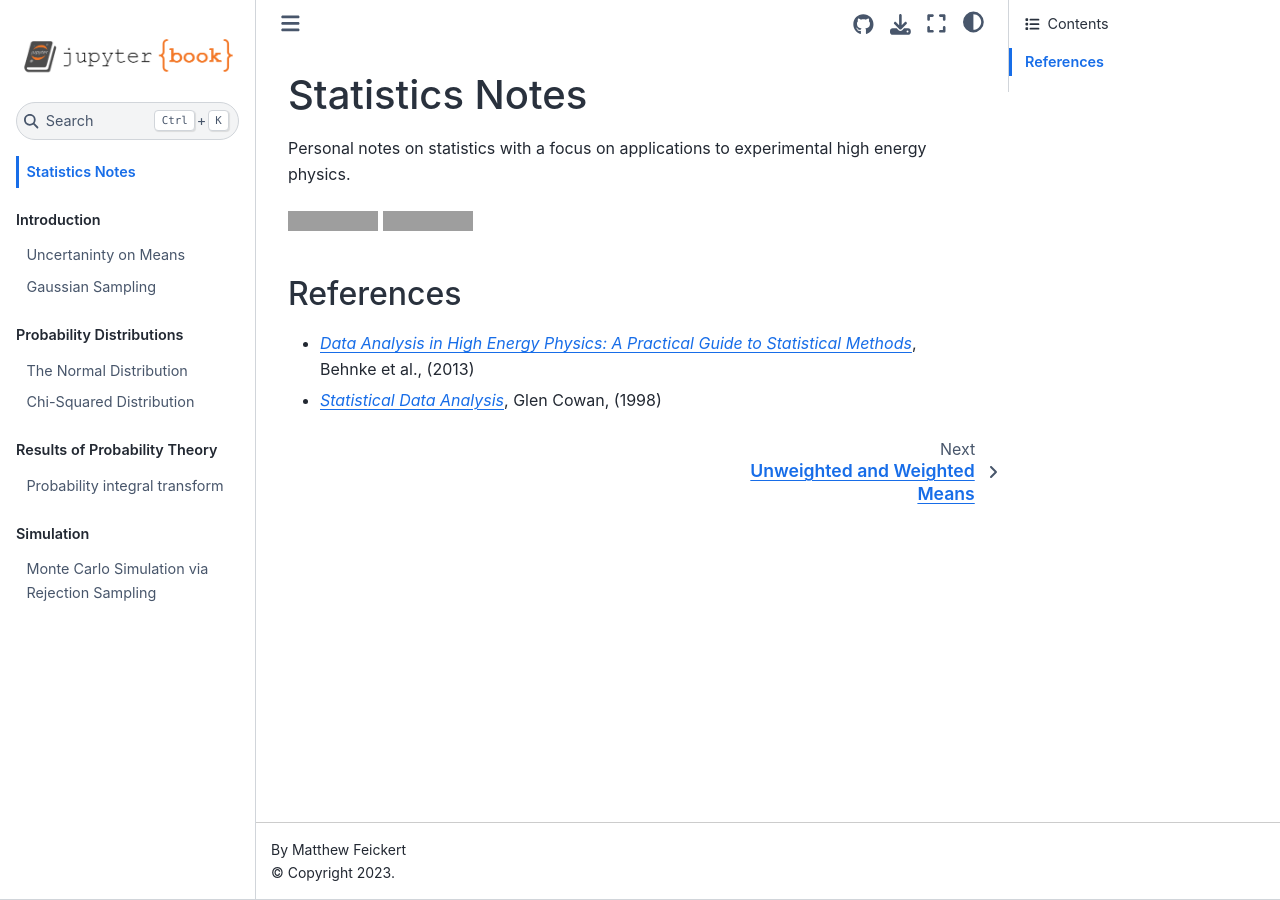
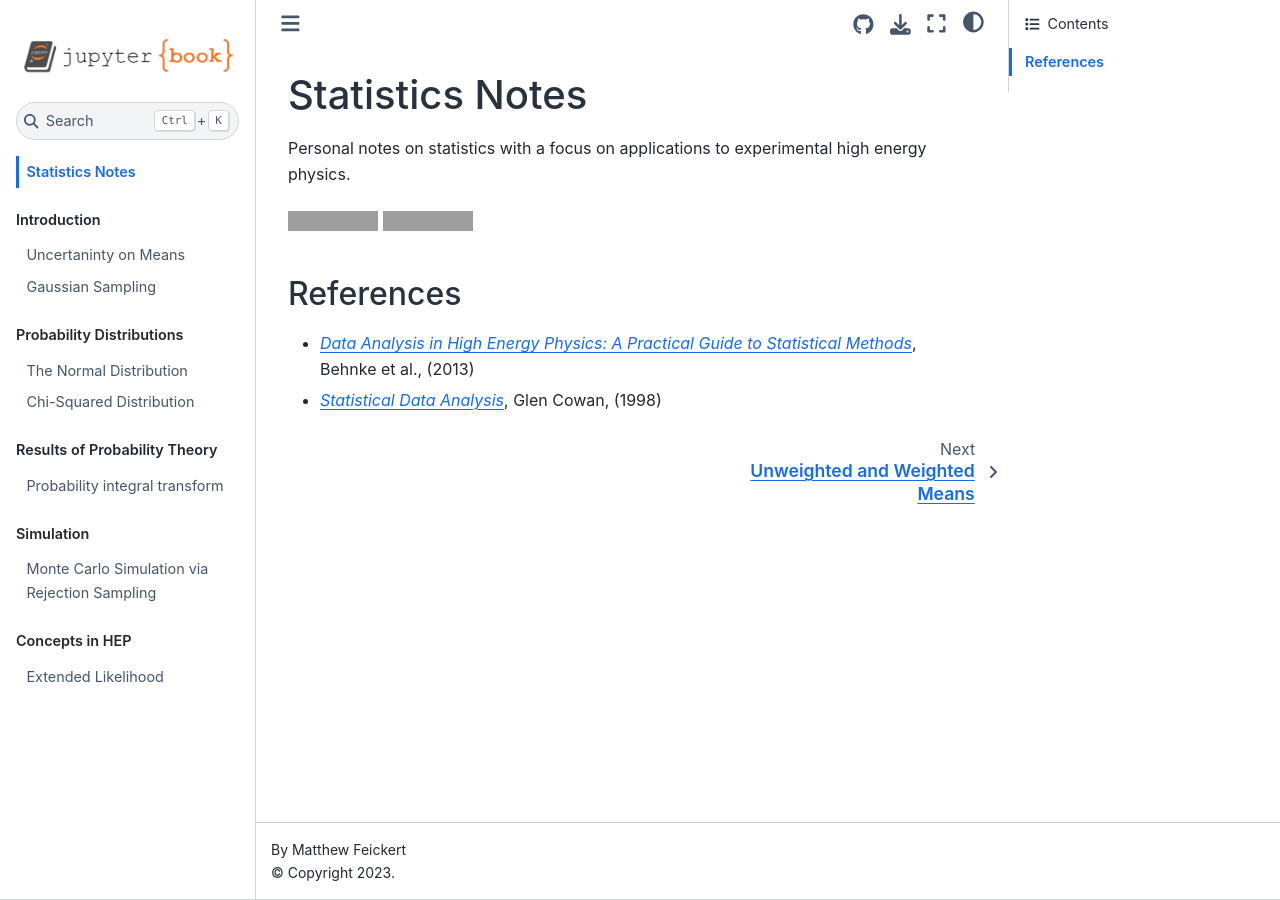
Before and after one commit to matthewfeickert/Statistics-Notes, a Jupyter Book: the page built from book/introduction.md, in a window 1280 px wide. Built offline with Jupyter Book 1.0.4 settings and Sphinx 7.4.7 and the Sphinx Book theme 1.1.4, drawn with Linux system fonts in a browser that asks for light colours; pages that are not in the unit, such as notebooks, are missing from menus; grey boxes are pictures that could not be loaded.

Commit message:
Add HEP centric ideas

```diff
--- a/book/_toc.yml
+++ b/book/_toc.yml
@@ -26,3 +26,8 @@
   chapters:
   - file: notebooks/simulation/Rejection-Sampling-MC.ipynb
     title: Monte Carlo Simulation via Rejection Sampling
+
+- part: Concepts in HEP
+  chapters:
+  - file: notebooks/HEP/Extended-Likelihood.ipynb
+    title: Extended Likelihood
```
Also changed, not shown: book/notebooks/HEP/Extended-Likelihood.ipynb (added).
